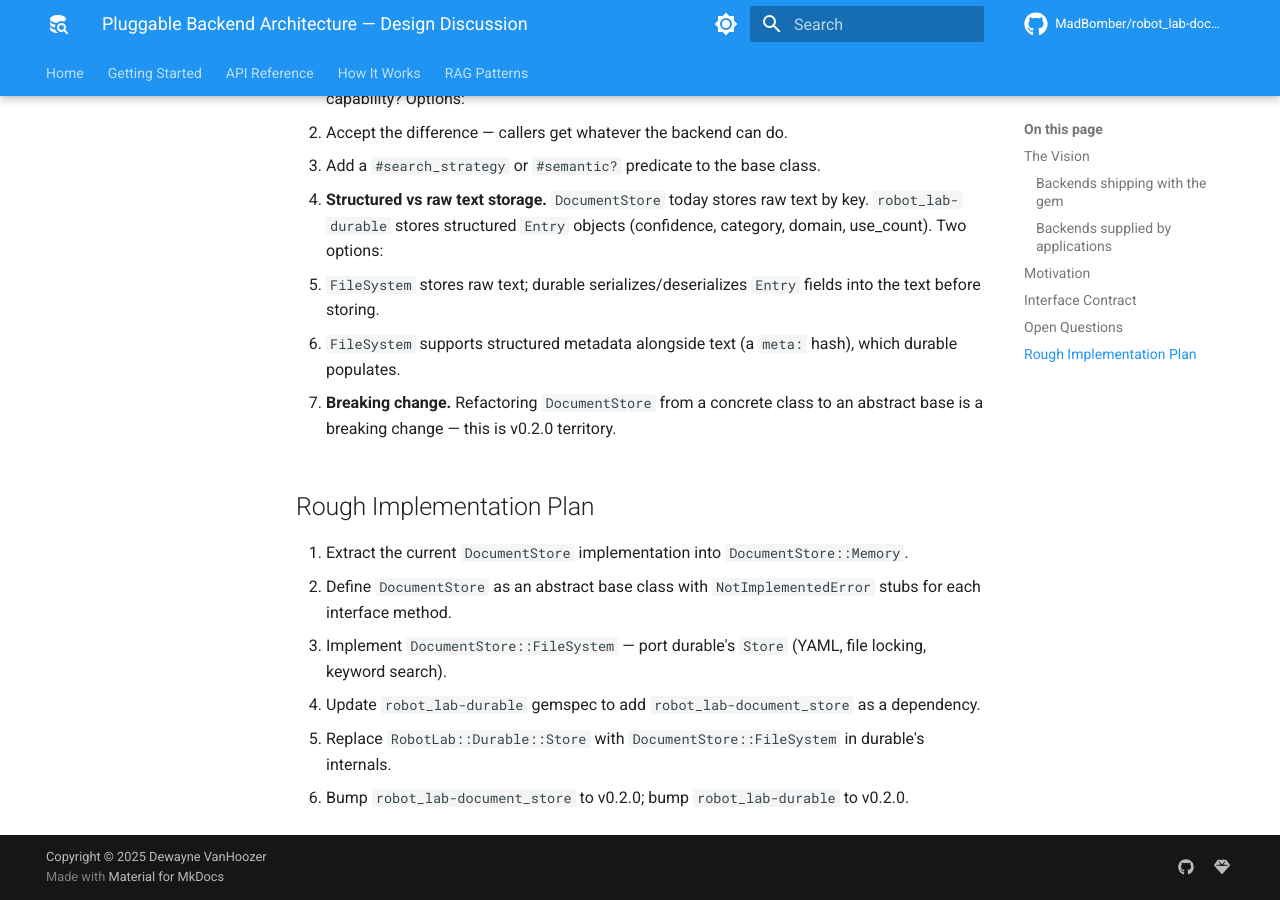
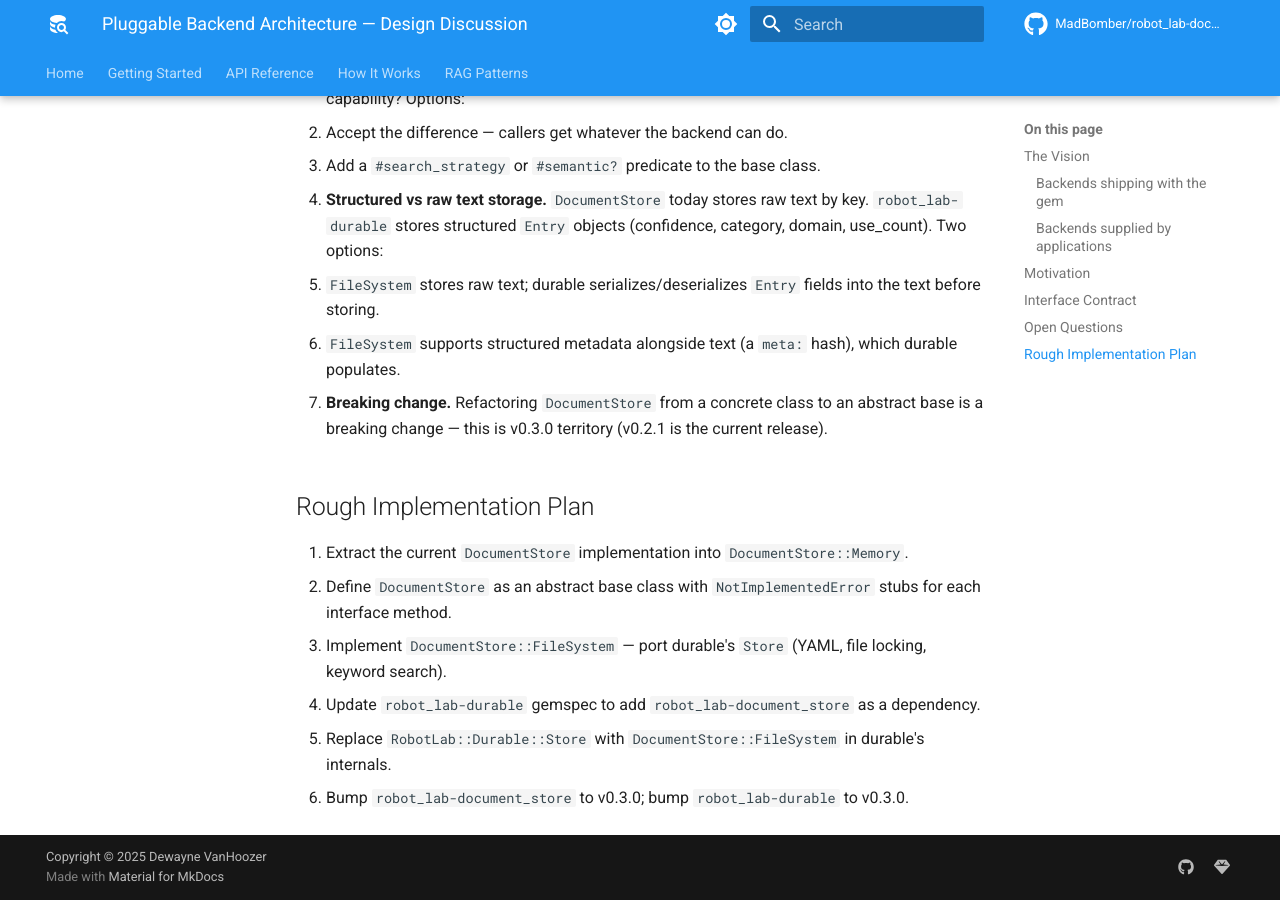
Before and after one commit to MadBomber/robot_lab-document_store, an MkDocs documentation site: the page built from docs/pluggable_backends_design.md, in a window 1280 px wide and 900 px high, scrolled down 1486 px. Built offline with MkDocs 1.6.1 and Material for MkDocs 9.7.7, drawn with Linux system fonts in a browser that asks for light colours; comment, search, counter and statistics services are not loaded.

Commit message:
prep for release

```diff
--- a/docs/pluggable_backends_design.md
+++ b/docs/pluggable_backends_design.md
@@ -54,7 +54,7 @@ empty?                 # Boolean
    - `FileSystem` stores raw text; durable serializes/deserializes `Entry` fields into the text before storing.
    - `FileSystem` supports structured metadata alongside text (a `meta:` hash), which durable populates.
 
-3. **Breaking change.** Refactoring `DocumentStore` from a concrete class to an abstract base is a breaking change — this is v0.2.0 territory.
+3. **Breaking change.** Refactoring `DocumentStore` from a concrete class to an abstract base is a breaking change — this is v0.3.0 territory (v0.2.1 is the current release).
 
 ## Rough Implementation Plan
 
@@ -63,4 +63,4 @@ empty?                 # Boolean
 3. Implement `DocumentStore::FileSystem` — port durable's `Store` (YAML, file locking, keyword search).
 4. Update `robot_lab-durable` gemspec to add `robot_lab-document_store` as a dependency.
 5. Replace `RobotLab::Durable::Store` with `DocumentStore::FileSystem` in durable's internals.
-6. Bump `robot_lab-document_store` to v0.2.0; bump `robot_lab-durable` to v0.2.0.
+6. Bump `robot_lab-document_store` to v0.3.0; bump `robot_lab-durable` to v0.3.0.
```
Also changed, not shown: CHANGELOG.md (+10 -7 lines), robot_lab-document_store.gemspec, 1 other file.
